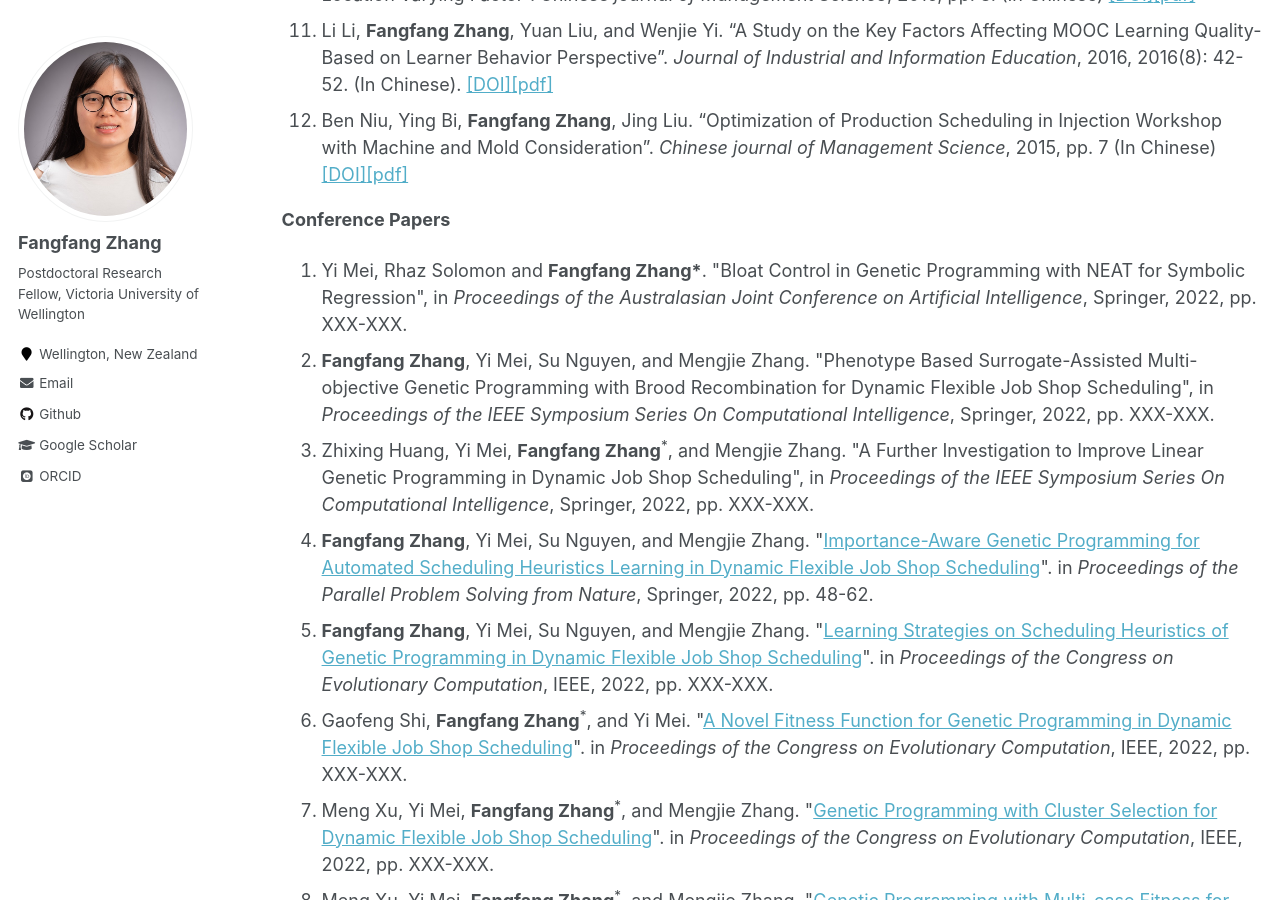
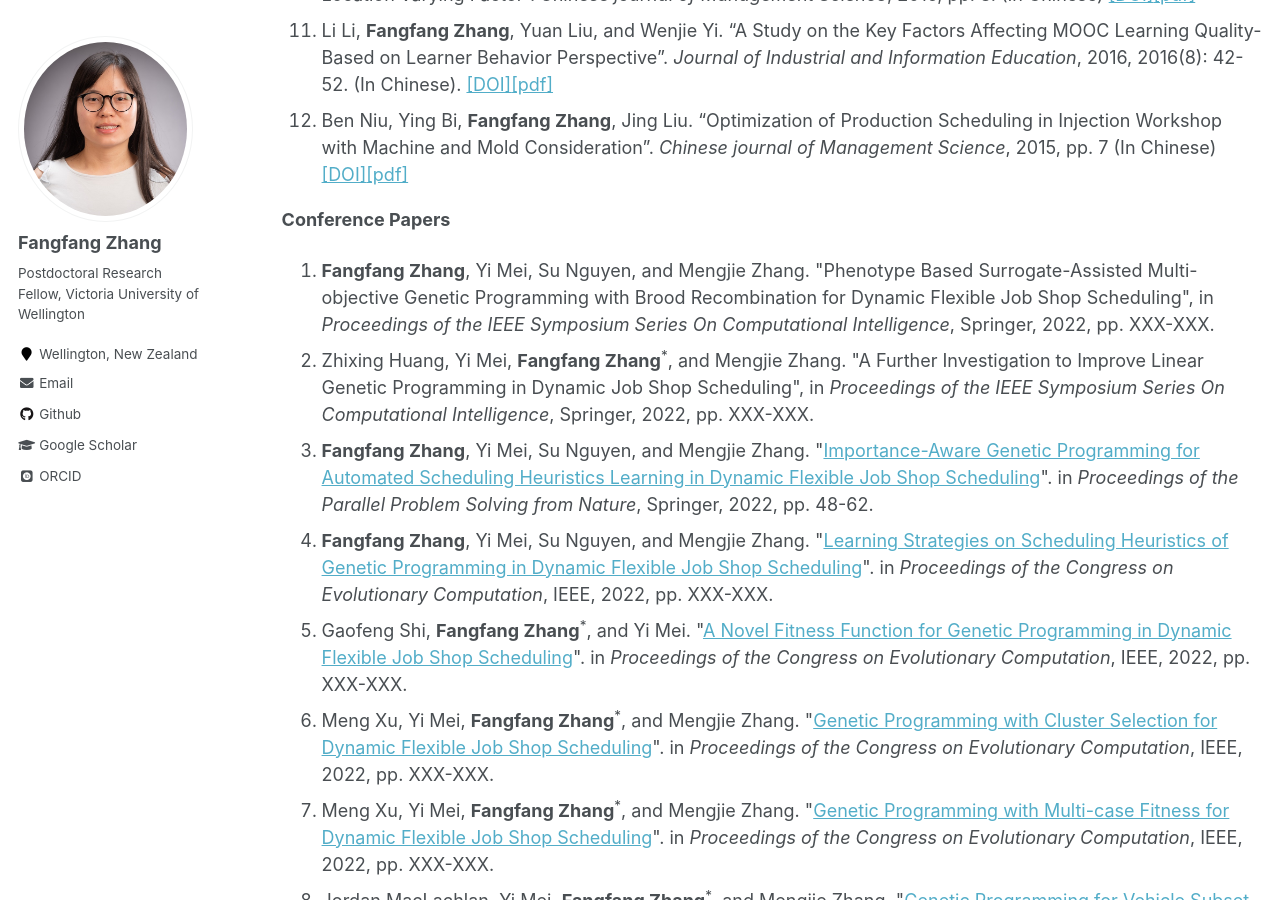
Before and after one commit to fangfang-zhang/fangfang-zhang.github.io, a Jekyll site: the page built from _pages/publications.md, in a window 1280 px wide and 900 px high, scrolled down 1324 px. Built offline with Jekyll 4.4.1, drawn with Linux system fonts in a browser that asks for light colours; some web fonts are replaced.

Commit message:
deleteAI

```diff
--- a/_pages/publications.md
+++ b/_pages/publications.md
@@ -28,7 +28,6 @@ To get the BibTex of the full papers, please download from [here](https://github
 
 **Conference Papers**
 <ol>
-<li>Yi Mei, Rhaz Solomon and <b>Fangfang Zhang*</b>. "Bloat Control in Genetic Programming with NEAT for Symbolic Regression", in <i>Proceedings of the Australasian Joint Conference on Artificial Intelligence</i>, Springer, 2022, pp. XXX-XXX.</li>
 <li><b>Fangfang Zhang</b>, Yi Mei, Su Nguyen, and Mengjie Zhang. "Phenotype Based Surrogate-Assisted Multi-objective Genetic Programming with Brood Recombination for Dynamic Flexible Job Shop Scheduling", in <i>Proceedings of the IEEE Symposium Series On Computational Intelligence</i>, Springer, 2022, pp. XXX-XXX.</li>
 <li>Zhixing Huang, Yi Mei, <b>Fangfang Zhang</b><sup>*</sup>, and Mengjie Zhang. "A Further Investigation to Improve Linear Genetic Programming in Dynamic Job Shop Scheduling", in <i>Proceedings of the IEEE Symposium Series On Computational Intelligence</i>, Springer, 2022, pp. XXX-XXX.</li>
 <li> <b>Fangfang Zhang</b>, Yi Mei, Su Nguyen, and Mengjie Zhang. "<a target="_blank" href="https://link.springer.com/content/pdf/10.1007/978-3-031-14721-0_4.pdf">Importance-Aware Genetic Programming for Automated Scheduling Heuristics Learning in Dynamic Flexible Job Shop Scheduling</a>". in <i>Proceedings of the Parallel Problem Solving from Nature</i>, Springer, 2022, pp. 48-62.</li>
```
Also changed, not shown: 1 other file.
